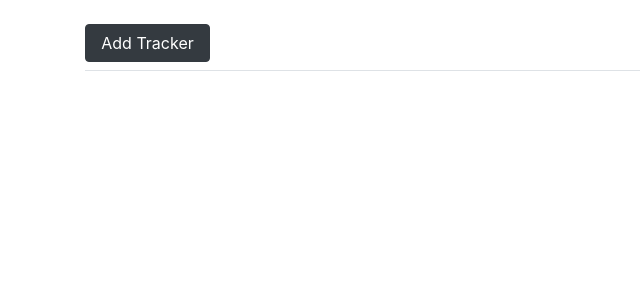
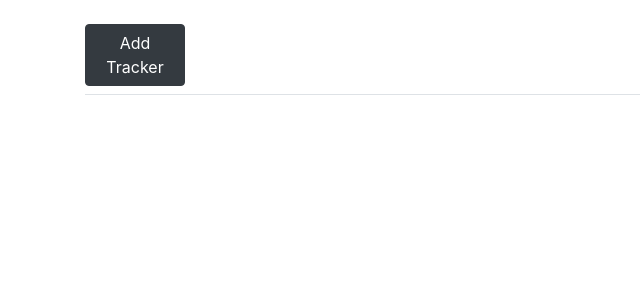
Before and after one commit to dimitrivanloey/TMS, a Django app: page /trackers/1 in a window 1280 px wide. Shown: the part 58-358 px from the top of the page, without its empty margins (0-640 px from the left). Run offline with Django 3.2, Linux system fonts and the light colour scheme; the visitor is signed in with stand-in values (Sample User, id 1); data that the repository does not hold is empty; some libraries are stand-ins or nearby versions.

Commit message:
Remove custom style on dark button

```diff
--- a/unit_logs/templates/unit_logs/trackers.html
+++ b/unit_logs/templates/unit_logs/trackers.html
@@ -20,9 +20,7 @@
     a {
         width: 100px;
     }
-    .btn-dark {
-        width: 125px;
-    }
+
 </style>
 
 <div class="pb-2 mb-2 border-bottom">
```
